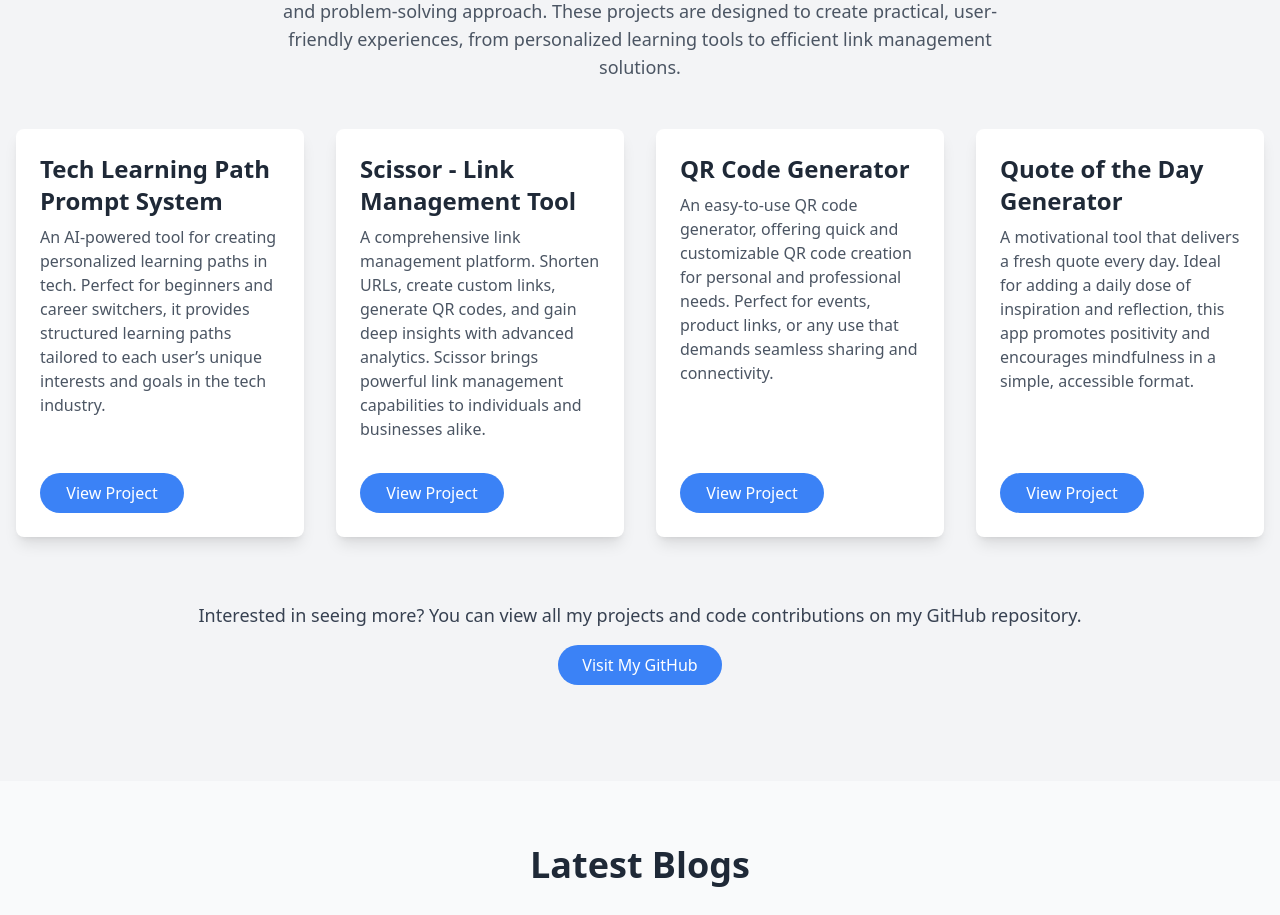
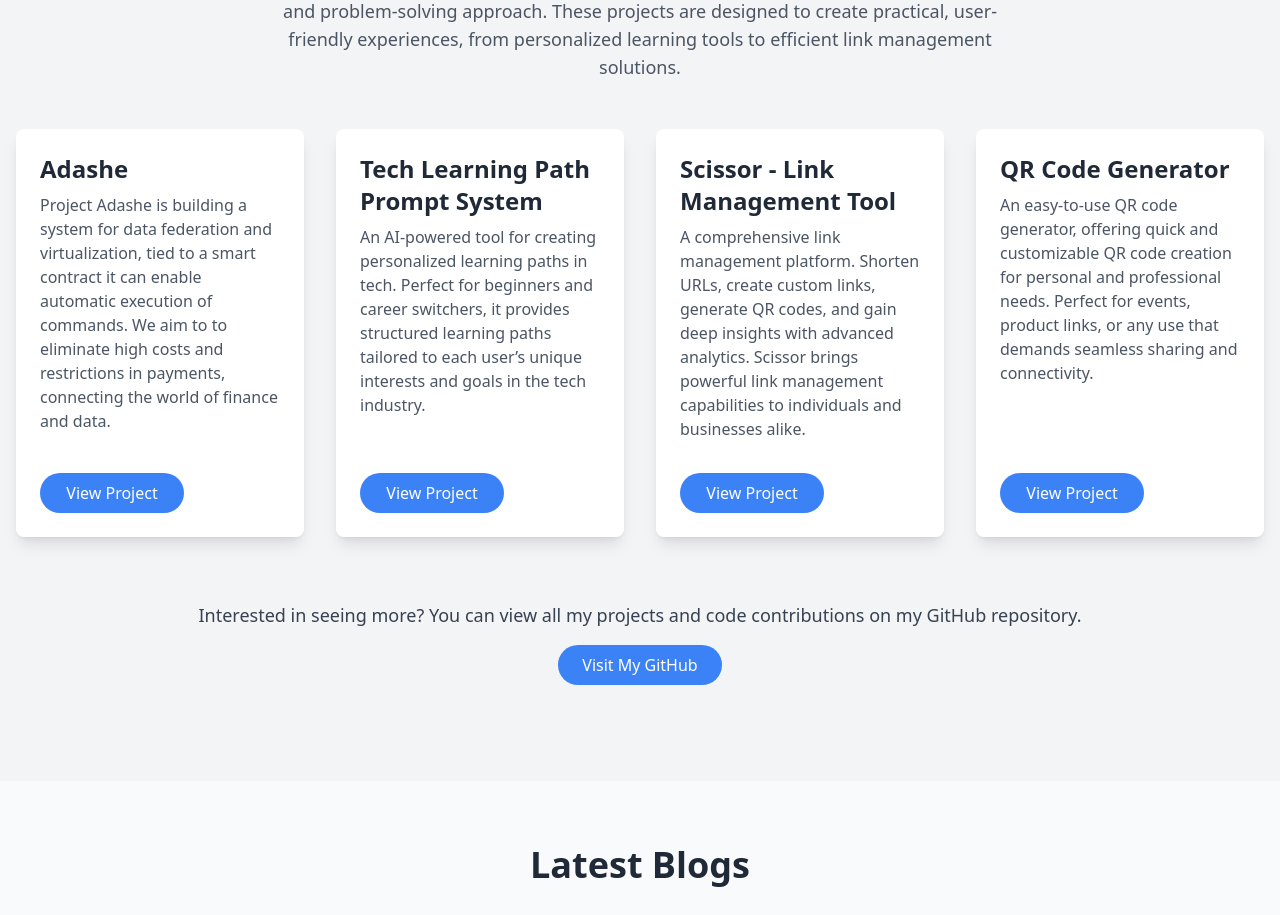
Before and after one commit to joseph0819/portfolio, a React (Create React App) app: page / in a window 1280 px wide. Shown: the part 2640-3555 px from the top of the page. Built offline with nearby package versions, Linux system fonts and the light colour scheme.

Commit message:
project  update

```diff
--- a/src/components/Projects.js
+++ b/src/components/Projects.js
@@ -2,6 +2,12 @@ import React from 'react';
 
 function Projects() {
   const projectList = [
+
+    {
+      title: 'Adashe',
+      description: 'Project Adashe is building a system for data federation and virtualization, tied to a smart contract it can enable automatic execution of commands. We aim to to eliminate high costs and restrictions in payments, connecting the world of finance and data.',
+      link: 'https://adashe.io/',
+    },
     {
       title: 'Tech Learning Path Prompt System',
       description: 'An AI-powered tool for creating personalized learning paths in tech. Perfect for beginners and career switchers, it provides structured learning paths tailored to each user’s unique interests and goals in the tech industry.',
@@ -17,11 +23,7 @@ function Projects() {
       description: 'An easy-to-use QR code generator, offering quick and customizable QR code creation for personal and professional needs. Perfect for events, product links, or any use that demands seamless sharing and connectivity.',
       link: 'https://qrgennn.netlify.app/',
     },
-    {
-      title: 'Quote of the Day Generator',
-      description: 'A motivational tool that delivers a fresh quote every day. Ideal for adding a daily dose of inspiration and reflection, this app promotes positivity and encourages mindfulness in a simple, accessible format.',
-      link: 'https://quotefortoday.netlify.app/',
-    },
+
   ];
 
   return (
```
